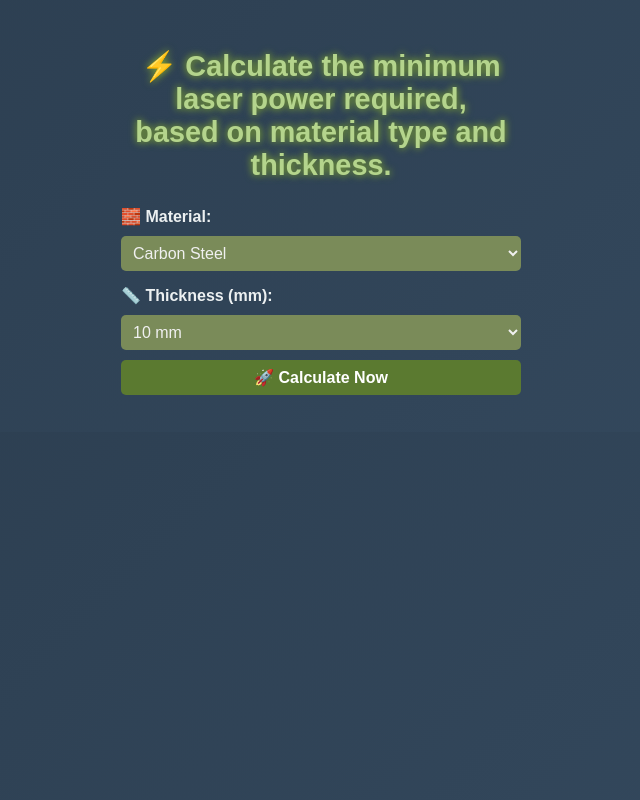
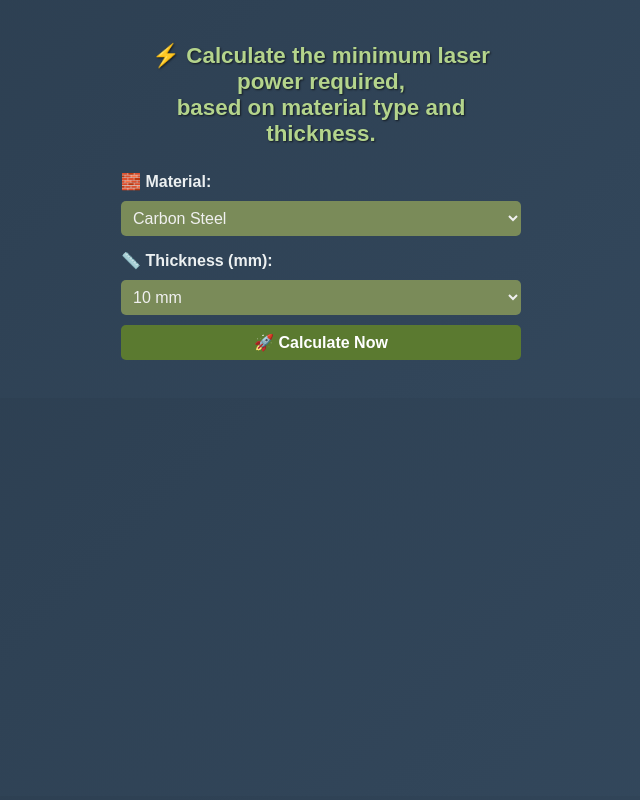
Before and after one commit to MilitaryLaserTech/laser-power-calculator, a plain HTML site: page index.html in a window 1280 px wide. Shown: the whole page, without its empty margins (319-959 px from the left). Drawn offline with Linux system fonts and the light colour scheme.

Commit message:
Update index.html

```diff
--- a/index.html
+++ b/index.html
@@ -15,9 +15,9 @@
     h3 {
       margin-bottom: 25px;
       font-weight: 800;
-      font-size: 1.8rem;
+      font-size: 1.4rem; /* mai mic */
       color: #b4d48c;
-      text-shadow: 0 0 8px #7a9a40, 0 0 6px #5b7a30;
+      text-shadow: 1px 1px 2px rgba(0,0,0,0.6); /* umbra clară, fără glow */
       text-align: center;
       display: flex;
       align-items: center;
```
